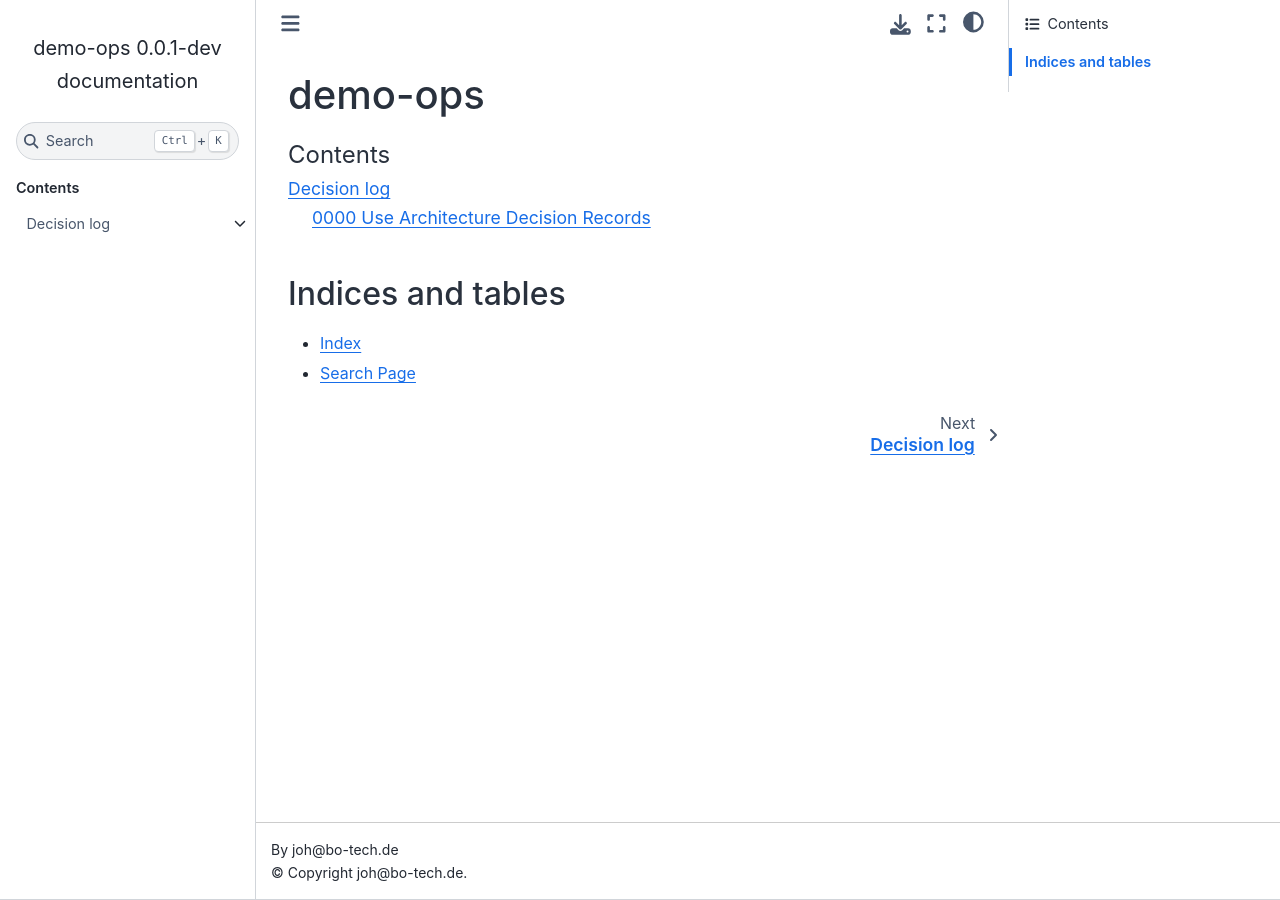
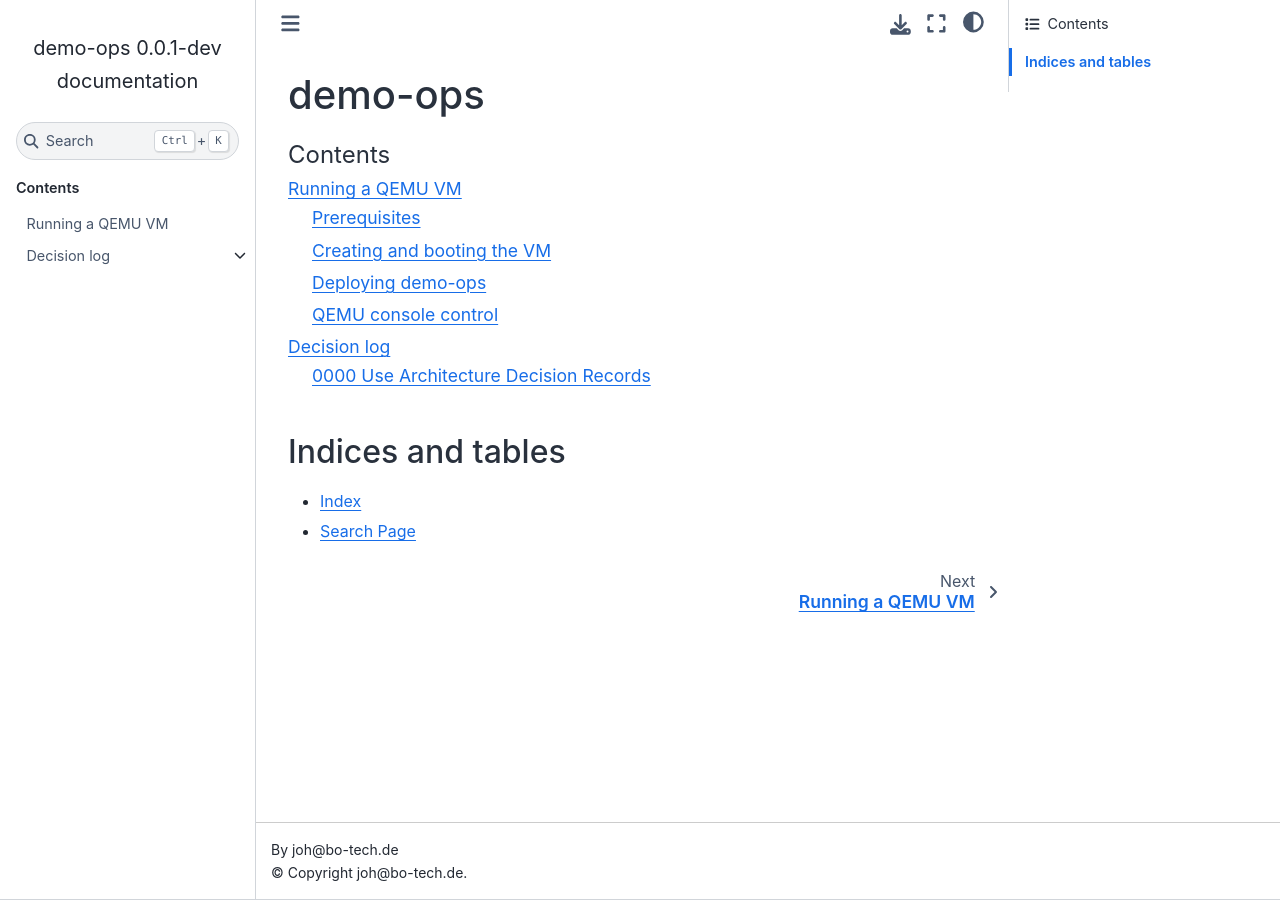
Before and after one commit to bo-tech/demo-ops, a Sphinx documentation site: the page built from docs/index.rst, in a window 1280 px wide. Built offline with Sphinx 7.4.7 and the Sphinx Book theme 1.1.4, drawn with Linux system fonts in a browser that asks for light colours; some of the changed lines change nothing that is shown.

Commit message:
docs: Capture example QEMU setup via CLI

```diff
--- a/docs/index.rst
+++ b/docs/index.rst
@@ -6,6 +6,7 @@
    :maxdepth: 2
    :caption: Contents
 
+   run-qemu-vm
    decision-log
 
 
--- /dev/null
+++ b/docs/run-qemu-vm.rst
@@ -0,0 +1,140 @@
+===================
+ Running a QEMU VM
+===================
+
+This guide walks through running a local QEMU/KVM virtual machine on a
+Linux host and deploying demo-ops into it. This is the simplest way to
+try out the platform locally.
+
+
+Prerequisites
+=============
+
+- A Linux host with KVM support (``/dev/kvm`` must exist)
+- QEMU installed (``qemu-system-x86_64``)
+- Bridge networking (``br0``) configured on the host — VMs appear on
+  the LAN and can receive DHCP addresses
+- Nix installed on the workstation
+- NixOS installer image available
+- Bios firmware for UEFI boot
+
+
+Prepare UEFI firmware
+---------------------
+
+.. code-block:: bash
+
+  nix build nixpkgs#OVMF.fd -o ~/w/ovmf
+
+
+Prepare NixOS installer
+-----------------------
+
+Make sure to have an installer ISO ready to boot the machine from.
+
+For repeated tests, it may be convenient to build an installer which has your
+public ssh key already baked in:
+
+See: https://nixos.org/manual/nixos/stable/#sec-building-image
+
+
+Creating and booting the VM
+===========================
+
+1. Create a virtual disk
+------------------------
+
+.. code-block:: bash
+
+  qemu-img create -f qcow2 ~/w/disks/demo-dev.qcow2 50G
+
+2. Boot the VM on the bridge
+----------------------------
+
+.. code-block:: bash
+
+  qemu-system-x86_64 \
+    -enable-kvm -m 16G -smp 2 \
+    -bios ~/w/ovmf/FV/OVMF.fd \
+    -drive file=~/w/demo-dev.qcow2,format=qcow2,if=virtio \
+    -cdrom ~/w/nixos-installer/iso/nixos-installer-x86_64-linux.iso \
+    -boot d \
+    -netdev bridge,id=net0,br=br0 \
+    -device virtio-net-pci,netdev=net0 \
+    -nographic
+
+The ``-nographic`` flag runs the VM headless — the serial console
+appears in your terminal.
+
+Adjust ``-m`` and ``-smp`` depending on your needs.
+
+
+3. Wait until installer boots
+-----------------------------
+
+Wait for the installer to boot. Note the DHCP IP address from the
+console output (or check your router's lease table).
+
+.. note::
+
+   You may have to select items from the boot menu in case you did already
+   install previously into the machine.
+
+   You can tweak things with the ``-boot`` option.
+
+
+4. Verify SSH access
+--------------------
+
+Verify SSH access from the workstation:
+
+.. code-block:: bash
+
+  ssh root@<vm-ip> hostname
+
+
+Deploying demo-ops
+==================
+
+
+Adjust host configuration
+-------------------------
+
+Adjust the host configuration, e.g. configure IP addresses and put a public SSH
+key in.
+
+
+Deploy the machine
+------------------
+
+With SSH access confirmed, deploy the demo-ops configuration into
+the VM:
+
+.. code-block:: bash
+
+   nix run github:nix-community/nixos-anywhere -- \
+     --flake '.#dev' \
+     --target-host root@<vm-ip>
+
+After reboot, verify that SSH still works against the deployed system.
+
+.. note::
+
+   If you started with the installer and then deployed a machine into it, the ip
+   address likely has changed to the configured static ip.
+
+
+QEMU console control
+====================
+
+With ``-nographic``, the VM console is your terminal. Useful
+shortcuts:
+
+``Ctrl-a x``
+   Kill QEMU immediately.
+
+``Ctrl-a h``
+   Show all QEMU monitor shortcuts.
+
+``poweroff``
+   Run inside the VM for a graceful shutdown.
```
